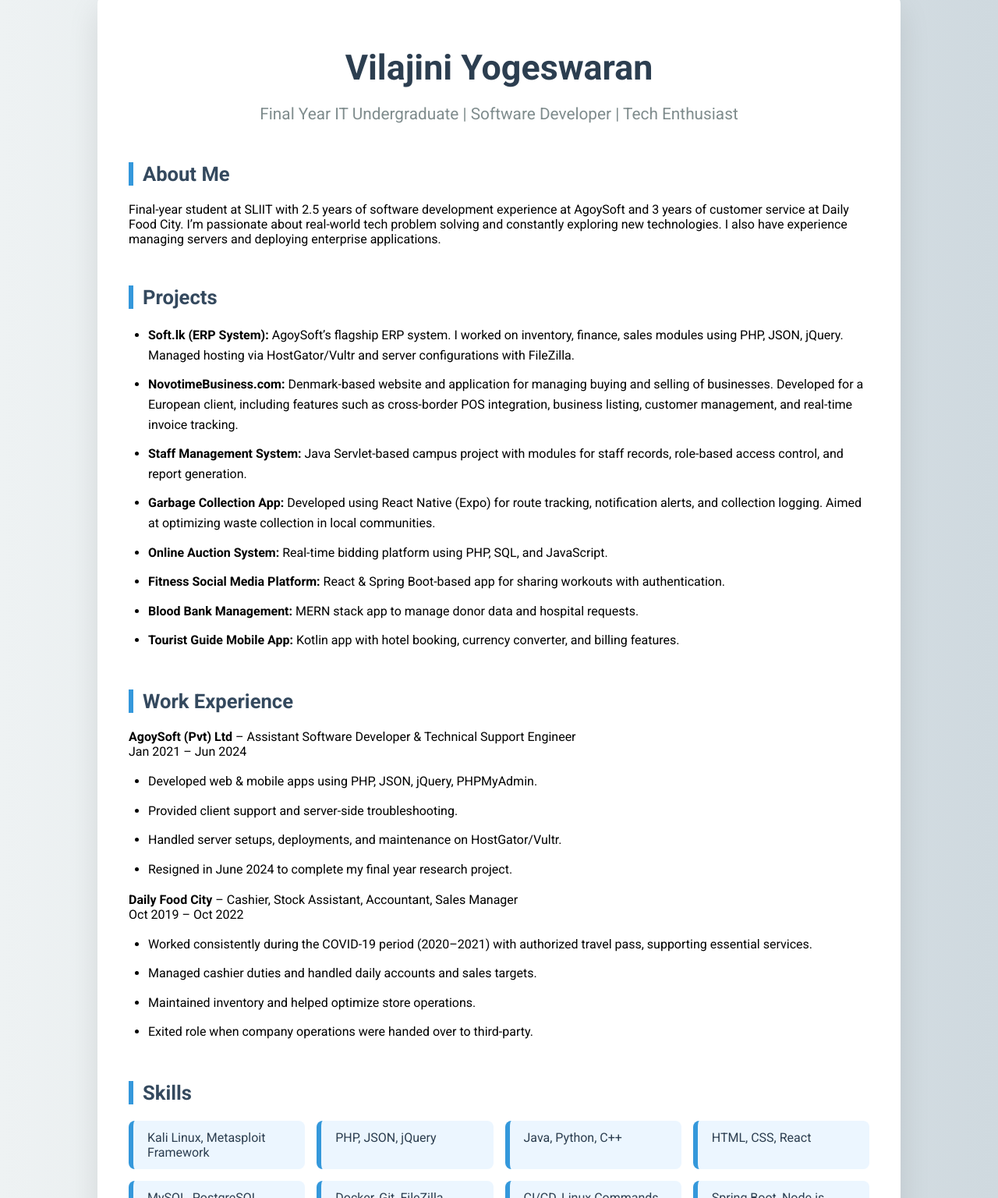
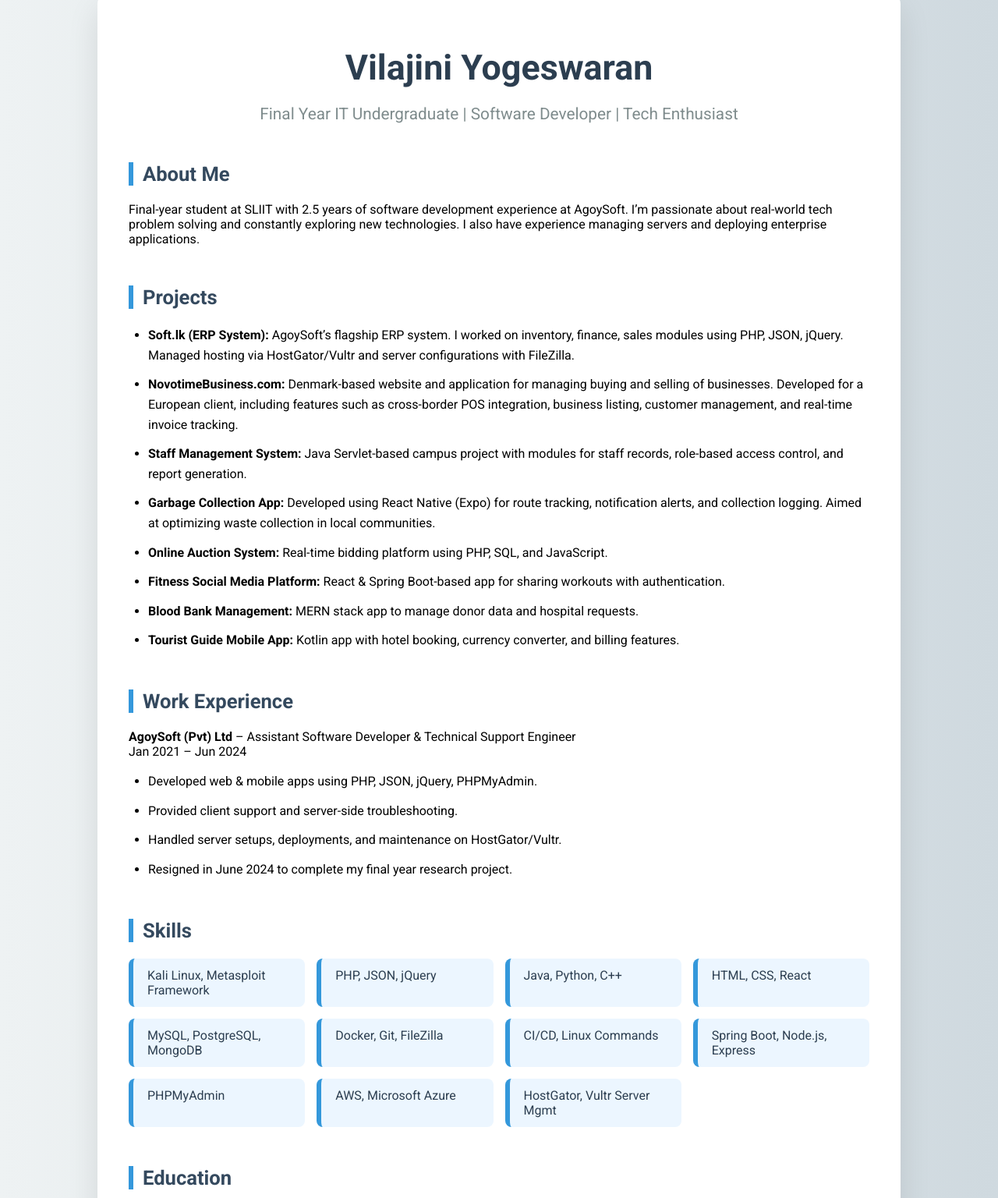
Before and after one commit to vilajini/vilajini.github.io, a plain HTML site: page index.html in a window 1280 px wide. Shown: the part 60-1596 px from the top of the page at 78% size. Drawn offline with Linux system fonts and the light colour scheme.

Commit message:
Update index.html

```diff
--- a/index.html
+++ b/index.html
@@ -83,7 +83,7 @@
     <p class="subtitle">Final Year IT Undergraduate | Software Developer | Tech Enthusiast</p>
 
     <h2>About Me</h2>
-    <p>Final-year student at SLIIT with 2.5 years of software development experience at AgoySoft and 3 years of customer service at Daily Food City. I’m passionate about real-world tech problem solving and constantly exploring new technologies. I also have experience managing servers and deploying enterprise applications.</p>
+    <p>Final-year student at SLIIT with 2.5 years of software development experience at AgoySoft. I’m passionate about real-world tech problem solving and constantly exploring new technologies. I also have experience managing servers and deploying enterprise applications.</p>
 
     <h2>Projects</h2>
     <ul>
@@ -106,13 +106,7 @@
       <li>Resigned in June 2024 to complete my final year research project.</li>
     </ul>
 
-    <p><strong>Daily Food City</strong> – Cashier, Stock Assistant, Accountant, Sales Manager<br>Oct 2019 – Oct 2022</p>
-    <ul>
-      <li>Worked consistently during the COVID-19 period (2020–2021) with authorized travel pass, supporting essential services.</li>
-      <li>Managed cashier duties and handled daily accounts and sales targets.</li>
-      <li>Maintained inventory and helped optimize store operations.</li>
-      <li>Exited role when company operations were handed over to third-party.</li>
-    </ul>
+
 
     <h2>Skills</h2>
     <div class="skills-grid">
```
